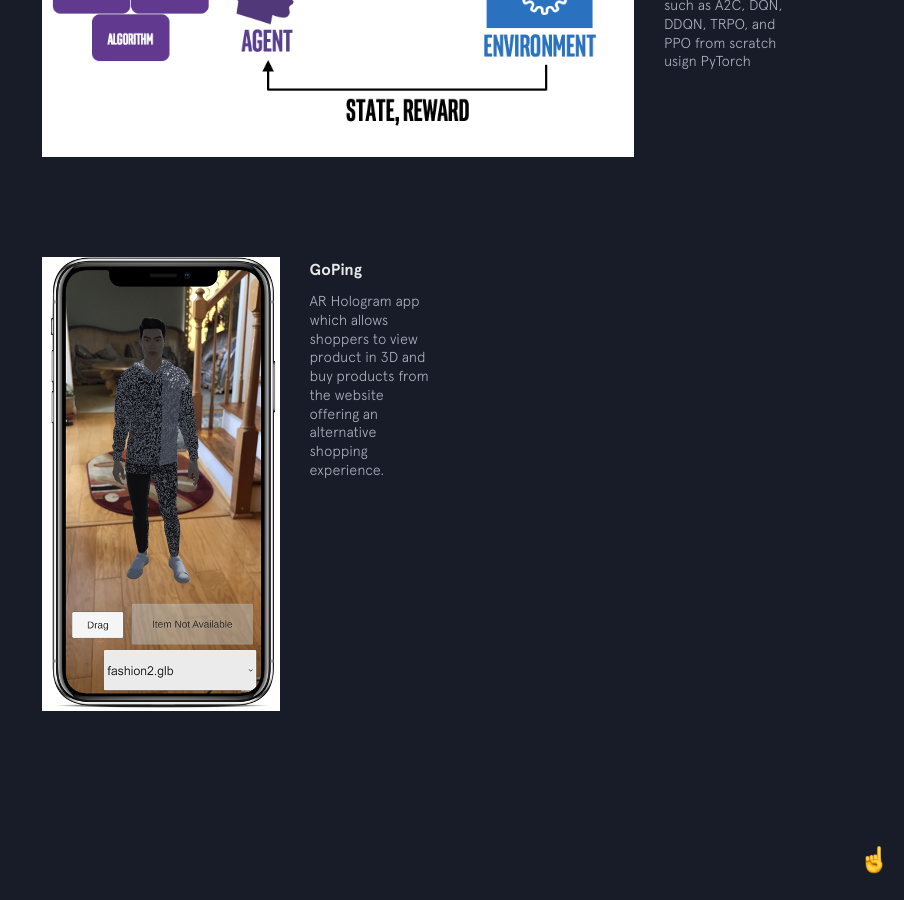
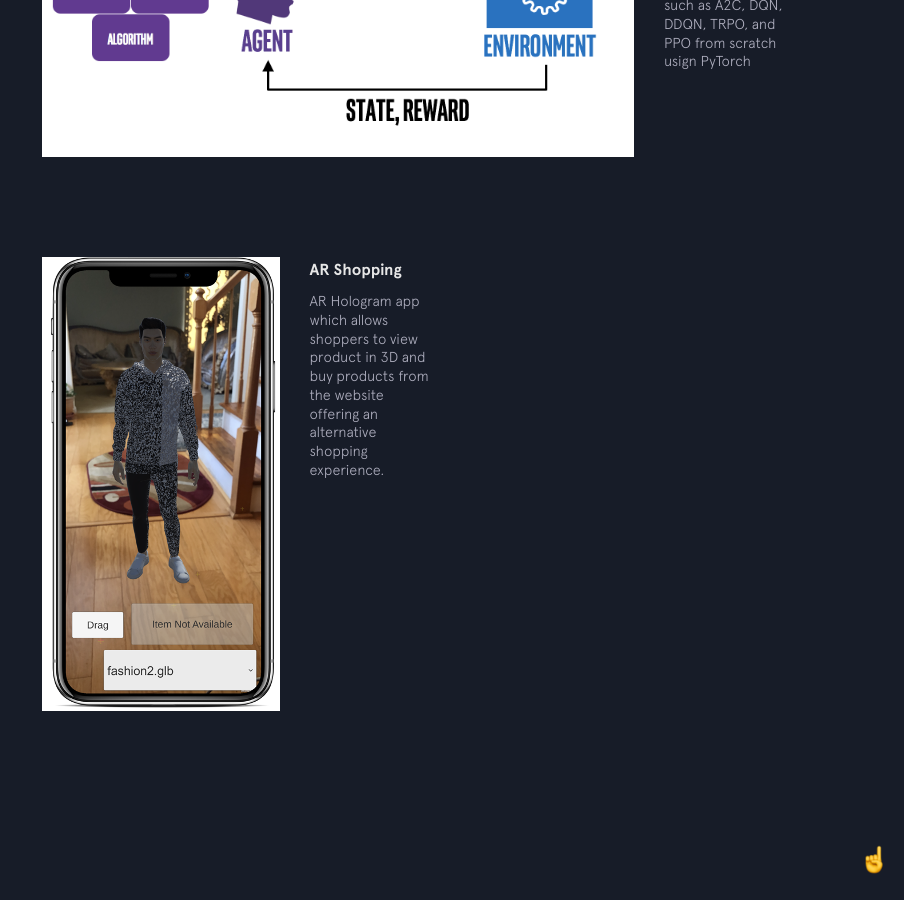
Before and after one commit to mohitnihalani/mohitnihalani.github.io, a Jekyll site: the page built from index.html, in a window 1280 px wide and 900 px high, scrolled down 4393 px. Shown: the whole window, without its empty margins (376-1280 px from the left). Built offline with Jekyll 4.4.1, drawn with Linux system fonts in a browser that asks for light colours; nearby versions of some CDN libraries.

Commit message:
changed project name

```diff
--- a/_includes/featured-projects.html
+++ b/_includes/featured-projects.html
@@ -50,7 +50,7 @@
       </figure>
       <figcaption class="project__caption">
         <div class="project__name">
-          <a href="https://github.com/mohitnihalani/ARShopping" target="_blank">GoPing</a>
+          <a href="https://github.com/mohitnihalani/ARShopping" target="_blank">AR Shopping</a>
         </div>
         <p>AR Hologram app which allows shoppers to view product in 3D and buy products from the website offering an alternative shopping experience. </p>
       </figcaption>
```
